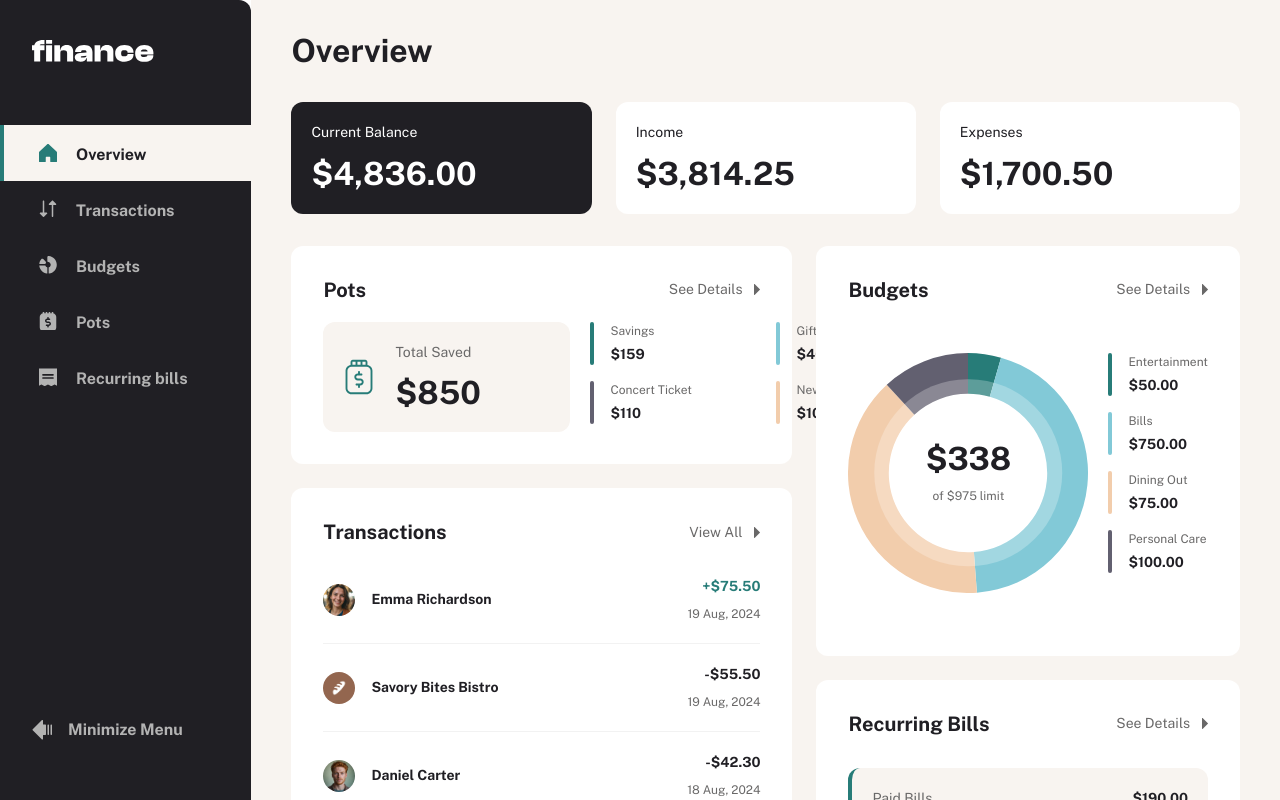
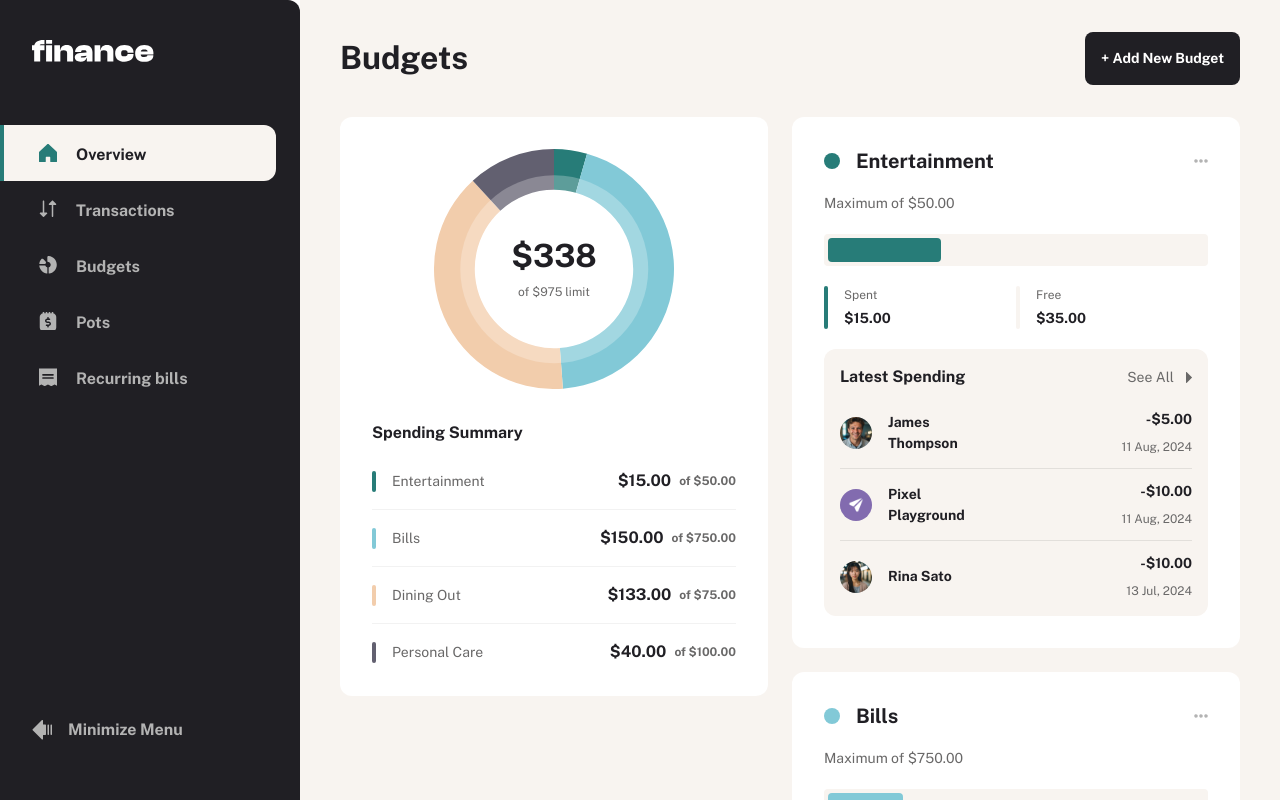
Before and after one commit to mjclaypool/Personal-Finance-App, a React (Vite) app: page /#/budgets in a window 1280 px wide. Before the commit this address led to /. Shown: the top 800 px of the page. Built offline with nearby package versions, Linux system fonts and the light colour scheme.

Commit message:
Integrate Hash Routing
- Created a hash router to handle switching between pages.
- Added links from overview sections to their respective pages.

```diff
--- a/package.json
+++ b/package.json
@@ -13,7 +13,8 @@
     "chart.js": "^4.4.4",
     "react": "^18.3.1",
     "react-chartjs-2": "^5.2.0",
-    "react-dom": "^18.3.1"
+    "react-dom": "^18.3.1",
+    "react-router-dom": "^6.26.2"
   },
   "devDependencies": {
     "@eslint/js": "^9.9.0",
--- a/src/App.tsx
+++ b/src/App.tsx
@@ -1,35 +1,36 @@
-import { useState } from 'react';
+import { createHashRouter, RouterProvider } from 'react-router-dom';
+
 import Homepage from './pages/Homepage';
 import PotsPage from './pages/PotsPage';
 import TransactionsPage from './pages/TransactionsPage';
 import BudgetsPage from './pages/BudgetsPage';
 import RecurringBillsPage from './pages/RecurringBillsPage';
-import NavBar from './UI/NavBar';
+import RootLayout from './pages/Root';
 
 import { FinanceContextProvider } from "./store/FinanceContext";
 import { UserProgressContextProvider } from "./store/UserProgressContext";
 
 import './index.css';
 
+const router = createHashRouter([
+  {
+    path: '/',
+    element: <RootLayout />,
+    children: [
+      { path: '/', element: <Homepage /> },
+      { path: '/transactions', element: <TransactionsPage /> },
+      { path: '/budgets', element: <BudgetsPage /> },
+      { path: '/pots', element: <PotsPage /> },
+      { path: '/recurring', element: <RecurringBillsPage /> },
+    ]
+  }
+])
+
 function App() {
-  const [page, setPage] = useState("Overview")
-
-  function handleNavSelection(item: string) {
-    setPage(item);
-  }
   return (
     <UserProgressContextProvider>
       <FinanceContextProvider>
-        <div className="xl:flex xl:flex-row-reverse">
-          <main className="xl:flex-1 bg-p-beige100 min-h-[100vh] font-pubSans px-200 py-300 md:px-500 md:py-400">
-            {page == "Overview" && <Homepage />}
-            {page == "Pots" && <PotsPage />}
-            {page == "Transactions" && <TransactionsPage />}
-            {page == "Budgets" && <BudgetsPage />}
-            {page == "Recurring bills" && <RecurringBillsPage />}
-          </main>
-          <NavBar onNavSelection={handleNavSelection} />
-        </div>
+        <RouterProvider router={router} />
       </FinanceContextProvider>
     </UserProgressContextProvider>
   )
--- a/src/UI/NavBar.tsx
+++ b/src/UI/NavBar.tsx
@@ -1,4 +1,5 @@
 import { useState, useContext } from 'react';
+import { Link } from "react-router-dom";
 
 import FinanceContext from '../store/FinanceContext';
 import UserProgressContext from '../store/UserProgressContext';
@@ -22,10 +23,11 @@ type navItem = {
   label: string,
   icon: string,
   activeIcon: string,
-  alt: string
+  alt: string,
+  slug: string
 }
 
-const NavBar = (props: {onNavSelection: (item: string) => void}) => {
+const NavBar = () => {
   const finCtx = useContext(FinanceContext);
   const userCtx = useContext(UserProgressContext);
   const [miniNav, setMiniNav] = useState(false);
@@ -35,31 +37,36 @@ const NavBar = (props: {onNavSelection: (item: string) => void}) => {
       label: "Overview",
       icon: overviewIcon,
       activeIcon: activeOverviewIcon,
-      alt: "Overview Icon"
+      alt: "Overview Icon",
+      slug: "/"
     },
     {
       label: "Transactions",
       icon: transactionsIcon,
       activeIcon: activeTransactionsIcon,
-      alt: "Transactions Icon"
+      alt: "Transactions Icon",
+      slug: "/transactions"
     },
     {
       label: "Budgets",
       icon: budgetsIcon,
       activeIcon: activeBudgetsIcon,
-      alt: "Budgets Icon"
+      alt: "Budgets Icon",
+      slug: "/budgets"
     },
     {
       label: "Pots",
       icon: potsIcon,
       activeIcon: activePotsIcon,
-      alt: "Pots Icon"
+      alt: "Pots Icon",
+      slug: "/pots"
     },
     {
       label: "Recurring bills",
       icon: recurringIcon,
       activeIcon: activeRecurringIcon,
-      alt: "Recurring bills Icon"
+      alt: "Recurring bills Icon",
+      slug: "/recurring"
     }
   ]
 
@@ -68,7 +75,6 @@ const NavBar = (props: {onNavSelection: (item: string) => void}) => {
     userCtx.updateDropdown("");
     finCtx.updateSortingRule("Latest");
     finCtx.updateFilterRule("All Transactions");
-    props.onNavSelection(menuLabel);
     window.scrollTo(0, 0);
   }
 
@@ -87,13 +93,9 @@ const NavBar = (props: {onNavSelection: (item: string) => void}) => {
           <img src={logo} alt="Finance logo" className="hidden xl:block xl:fixed p-400" />
           <div className="flex justify-between items-center xl:fixed xl:top-[125px] xl:flex-col xl:justify-start xl:items-start md:gap-[42px] xl:gap-0 px-200 md:px-500 xl:px-0">
             {navMenu.map((menuItem) => (
-              <div key={menuItem.label} className="flex-1 xl:flex-none" onClick={() => handleClick(menuItem.label)}>
-                {menuItem.label == userCtx.page ?
-                  <NavItem type="active" icon={menuItem.activeIcon} alt={menuItem.alt} label={menuItem.label} size="default" />
-                :
-                  <NavItem type="inactive" icon={menuItem.icon} alt={menuItem.alt} label={menuItem.label} size="default" />
-                }
-              </div>
+              <Link to={menuItem.slug} key={menuItem.label} className="flex-1 xl:flex-none" onClick={() => handleClick(menuItem.label)}>
+                <NavItem type={menuItem.label == userCtx.page} item={menuItem} size="default" />
+              </Link>
             ))}
           </div>
           <div className="hidden xl:flex items-center gap-4 fixed bottom-[58px] px-400 cursor-pointer" onClick={handleMinimize}>
@@ -106,13 +108,9 @@ const NavBar = (props: {onNavSelection: (item: string) => void}) => {
           <img src={logoSm} alt="Finance logo" className="block fixed p-400" />
           <div className="flex flex-col justify-start items-start fixed top-[125px]">
             {navMenu.map((menuItem) => (
-              <div key={menuItem.label} onClick={() => handleClick(menuItem.label)}>
-                {menuItem.label == userCtx.page ?
-                  <NavItem type="active" icon={menuItem.activeIcon} alt={menuItem.alt} label={menuItem.label} size="mini" />
-                :
-                  <NavItem type="inactive" icon={menuItem.icon} alt={menuItem.alt} label={menuItem.label} size="mini" />
-                }
-              </div>
+              <Link to={menuItem.slug} key={menuItem.label} onClick={() => handleClick(menuItem.label)}>
+                <NavItem type={menuItem.label == userCtx.page} item={menuItem} size="mini" />
+              </Link>
             ))}
           </div>
           <div className="fixed bottom-[58px] px-400 cursor-pointer rotate-180" onClick={handleMaximize}>
--- a/src/UI/NavItem.tsx
+++ b/src/UI/NavItem.tsx
@@ -1,19 +1,30 @@
-const NavItem = (props: {type: string, icon: string, alt: string, label: string, size: string}) => {
+type navMenuItem = {
+  label: string,
+  icon: string,
+  activeIcon: string,
+  alt: string,
+  slug: string
+}
+
+const NavItem = (props: {type: boolean, item: navMenuItem, size: string}) => {
+
   const typeStyle: {[key: string]: string} = {
-    active: "text-p-grey900 bg-p-beige100 rounded-t-xl border-b-4 border-b-s-green xl:rounded-tl-none xl:border-b-0 xl:rounded-r-xl xl:border-l-4 xl:border-l-s-green",
-    inactive: "text-p-grey300 border-b-4 border-b-transparent xl:border-b-0 xl:border-l-4 xl:border-l-transparent cursor-pointer"
+    true: "text-p-grey900 bg-p-beige100 rounded-t-xl border-b-4 border-b-s-green xl:rounded-tl-none xl:border-b-0 xl:rounded-r-xl xl:border-l-4 xl:border-l-s-green",
+    false: "text-p-grey300 border-b-4 border-b-transparent xl:border-b-0 xl:border-l-4 xl:border-l-transparent cursor-pointer"
   }
 
   return (
     <>
     {props.size == "default" ?
-      <div className={`${typeStyle[props.type]} flex flex-col xl:flex-row xl:gap-4 flex-1 xl:flex-none items-center xl:w-[276px] xl:h-[56px] py-100 xl:py-0 xl:pl-8`}>
-        <img src={props.icon} alt={props.alt} className="h-6 w-6 object-cover p-[3px]" />
-        <p className="hidden md:block text-preset5 xl:text-preset3 font-bold mt-1">{props.label}</p>
+      <div className={`${typeStyle[(props.type).toString()]} flex flex-col xl:flex-row xl:gap-4 flex-1 xl:flex-none items-center xl:w-[276px] xl:h-[56px] py-100 xl:py-0 xl:pl-8`}>
+        {!props.type && <img src={props.item.icon} alt={props.item.alt} className="h-6 w-6 object-cover p-[3px]" />}
+        {props.type && <img src={props.item.activeIcon} alt={props.item.alt} className="h-6 w-6 object-cover p-[3px]" />}
+        <p className="hidden md:block text-preset5 xl:text-preset3 font-bold mt-1">{props.item.label}</p>
       </div>
     :
-      <div className={`${typeStyle[props.type]} flex flex-row justify-center gap-4 items-center w-[76px] h-[56px]`}>
-        <img src={props.icon} alt={props.alt} className="h-6 w-6 object-cover p-[3px]" />
+      <div className={`${typeStyle[(props.type).toString()]} flex flex-row justify-center gap-4 items-center w-[76px] h-[56px]`}>
+        {!props.type && <img src={props.item.icon} alt={props.item.alt} className="h-6 w-6 object-cover p-[3px]" />}
+        {props.type && <img src={props.item.activeIcon} alt={props.item.alt} className="h-6 w-6 object-cover p-[3px]" />}
       </div>
     }
     </>
--- a/src/components/Budgets.tsx
+++ b/src/components/Budgets.tsx
@@ -1,4 +1,5 @@
 import { useContext } from "react";
+import { Link } from "react-router-dom";
 
 import BudgetsChart from "./BudgetsChart";
 import Button from "../UI/Button";
@@ -7,6 +8,7 @@ import FinanceContext from "../store/FinanceContext";
 import SectionHeading from "../UI/SectionHeading";
 import SectionTitle from "../UI/SectionTitle";
 import SectionWrapper from "../UI/SectionWrapper";
+import UserProgressContext from "../store/UserProgressContext";
 
 // Budgets component
 //
@@ -24,14 +26,20 @@ type budget = {
 
 const Budgets = () => {
   const finCtx = useContext(FinanceContext);
+  const userCtx = useContext(UserProgressContext);
   const budgetsForDashboard: budget[] = finCtx.budgets.slice(0, 4);
+
+  function handleClick() {
+    userCtx.updateCurrentPage("Budgets");
+    window.scrollTo(0, 0);
+  }
 
   return (
     <SectionWrapper color="white">
       <div className="flex flex-col gap-5">
         <SectionHeading
           start={<SectionTitle title="Budgets" size="lg" />}
-          end={<Button label="See Details" type="tertiary"/>}
+          end={<Link to="/budgets" onClick={handleClick}><Button label="See Details" type="tertiary"/></Link>}
         />
         <div className="flex flex-col md:flex-row md:justify-between gap-5 md:py-[31px]">
           <BudgetsChart />
--- a/src/components/Pots.tsx
+++ b/src/components/Pots.tsx
@@ -1,4 +1,5 @@
 import { useContext } from "react";
+import { Link } from "react-router-dom";
 
 import Button from "../UI/Button";
 import CategorySummary from "./CategorySummary";
@@ -6,6 +7,7 @@ import FinanceContext from "../store/FinanceContext";
 import SectionHeading from "../UI/SectionHeading";
 import SectionTitle from "../UI/SectionTitle";
 import SectionWrapper from "../UI/SectionWrapper";
+import UserProgressContext from "../store/UserProgressContext";
 
 import potIcon from "../assets/images/icon-pot.svg";
 
@@ -26,6 +28,7 @@ type potData = {
 
 const Pots = () => {
   const finCtx = useContext(FinanceContext);
+  const userCtx = useContext(UserProgressContext);
   const potsForDashboard: potData[] = finCtx.pots.slice(0, 4);
   const totalSaved: string = getTotal(finCtx.pots);
 
@@ -37,12 +40,17 @@ const Pots = () => {
     return finCtx.formatWithoutCents(total);
   }
 
+  function handleClick() {
+    userCtx.updateCurrentPage("Pots");
+    window.scrollTo(0, 0);
+  }
+
   return (
     <SectionWrapper color="white">
       <div className="flex flex-col gap-5">
         <SectionHeading
           start={<SectionTitle title="Pots" size="lg" />}
-          end={<Button label="See Details" type="tertiary"/>}
+          end={<Link to="/pots" onClick={handleClick}><Button label="See Details" type="tertiary"/></Link>}
         />
         <div className="flex flex-col md:flex-row gap-5">
           <div className="flex items-center gap-4 bg-p-beige100 rounded-xl px-200 py-250 md:min-w-[247px]">
--- a/src/components/Recurring.tsx
+++ b/src/components/Recurring.tsx
@@ -1,4 +1,5 @@
 import { useContext } from "react";
+import { Link } from "react-router-dom";
 
 import Button from "../UI/Button";
 import FinanceContext from "../store/FinanceContext";
@@ -6,6 +7,7 @@ import RecurringCategoryItem from "./RecurringCategoryItem";
 import SectionHeading from "../UI/SectionHeading";
 import SectionTitle from "../UI/SectionTitle";
 import SectionWrapper from "../UI/SectionWrapper";
+import UserProgressContext from "../store/UserProgressContext";
 
 // Recurring component
 //
@@ -16,16 +18,22 @@ import SectionWrapper from "../UI/SectionWrapper";
 
 const Recurring = () => {
   const finCtx = useContext(FinanceContext);
+  const userCtx = useContext(UserProgressContext);
   const paidBills = finCtx.getRecurringBillsByStatus("paid");
   const upcomingBills = finCtx.getRecurringBillsByStatus("upcoming");
   const dueSoonBills = finCtx.getRecurringBillsByStatus("due-soon");
+
+  function handleClick() {
+    userCtx.updateCurrentPage("Recurring bills");
+    window.scrollTo(0, 0);
+  }
 
   return (
     <SectionWrapper color="white">
       <div className="flex flex-col gap-8">
         <SectionHeading
           start={<SectionTitle title="Recurring Bills" size="lg" />}
-          end={<Button label="See Details" type="tertiary"/>}
+          end={<Link to="/recurring" onClick={handleClick}><Button label="See Details" type="tertiary"/></Link>}
         />
         <div className="flex flex-col gap-3">
           <RecurringCategoryItem
--- a/src/components/Transactions.tsx
+++ b/src/components/Transactions.tsx
@@ -1,12 +1,13 @@
 import { useContext } from "react";
+import { Link } from "react-router-dom";
 
 import Button from "../UI/Button";
+import FinanceContext from "../store/FinanceContext";
 import SectionHeading from "../UI/SectionHeading";
 import SectionTitle from "../UI/SectionTitle";
 import SectionWrapper from "../UI/SectionWrapper";
 import TransactionItemAbbr from "./TransactionItemAbbr";
-
-import FinanceContext from "../store/FinanceContext";
+import UserProgressContext from "../store/UserProgressContext";
 
 // Transactions component
 //
@@ -26,14 +27,20 @@ type transaction = {
 
 const Transactions = () => {
   const finCtx = useContext(FinanceContext);
+  const userCtx = useContext(UserProgressContext);
   const transactionsForDashboard: transaction[] = finCtx.transactions.slice(0, 5);
+
+  function handleClick() {
+    userCtx.updateCurrentPage("Transactions");
+    window.scrollTo(0, 0);
+  }
 
   return (
     <SectionWrapper color="white">
       <div className="flex flex-col gap-8">
         <SectionHeading
           start={<SectionTitle title="Transactions" size="lg" />}
-          end={<Button label="View All" type="tertiary"/>}
+          end={<Link to="/transactions" onClick={handleClick}><Button label="View All" type="tertiary"/></Link>}
         />
         <div>
           {transactionsForDashboard.map(transaction => (
--- /dev/null
+++ b/src/pages/Root.tsx
@@ -0,0 +1,16 @@
+import { Outlet } from 'react-router-dom';
+
+import NavBar from '../UI/NavBar';
+
+function RootLayout() {
+  return (
+    <div className="xl:flex xl:flex-row-reverse">
+      <main className="xl:flex-1 bg-p-beige100 min-h-[100vh] font-pubSans px-200 py-300 md:px-500 md:py-400">
+        <Outlet />
+      </main>
+      <NavBar />
+    </div>
+  )
+}
+
+export default RootLayout;
```
Also changed, not shown: src/UI/NavMenu.tsx (added, +7 -0 lines), 1 other file (tests, documents, lock files or other folders).
